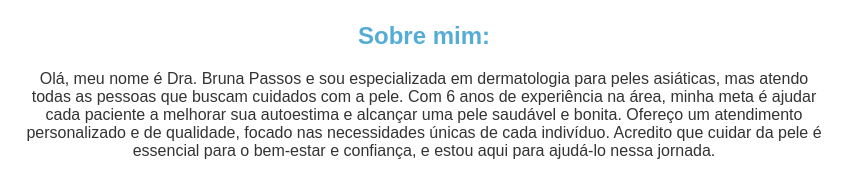
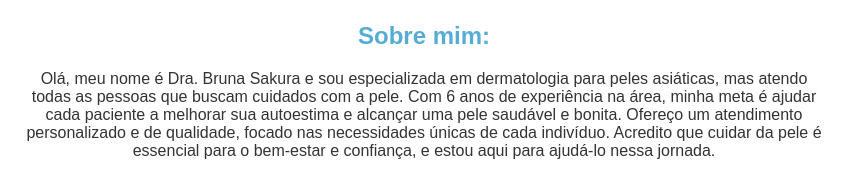
Before and after one commit to SrGeek001/Site-dermato, a plain HTML site: page index.html in a window 1280 px wide. Shown: the part 426-599 px from the top of the page, 216-1063 px from the left. Drawn offline with Linux system fonts and the light colour scheme.

Commit message:
Update index.html

```diff
--- a/index.html
+++ b/index.html
@@ -48,7 +48,7 @@
         <div class="profile">
             <img src="Imagens/profile2.png" alt="Foto da Drª Jane Doe">
             <h2>Sobre mim: </h2>
-            <p>Olá, meu nome é Dra. Bruna Passos e sou especializada em dermatologia para peles asiáticas, mas atendo todas as pessoas que buscam cuidados com a pele. Com 6 anos de experiência na área, minha meta é ajudar cada paciente a melhorar sua autoestima e alcançar uma pele saudável e bonita.
+            <p>Olá, meu nome é Dra. Bruna Sakura e sou especializada em dermatologia para peles asiáticas, mas atendo todas as pessoas que buscam cuidados com a pele. Com 6 anos de experiência na área, minha meta é ajudar cada paciente a melhorar sua autoestima e alcançar uma pele saudável e bonita.
 
                 Ofereço um atendimento personalizado e de qualidade, focado nas necessidades únicas de cada indivíduo. Acredito que cuidar da pele é essencial para o bem-estar e confiança, e estou aqui para ajudá-lo nessa jornada.
 
```
